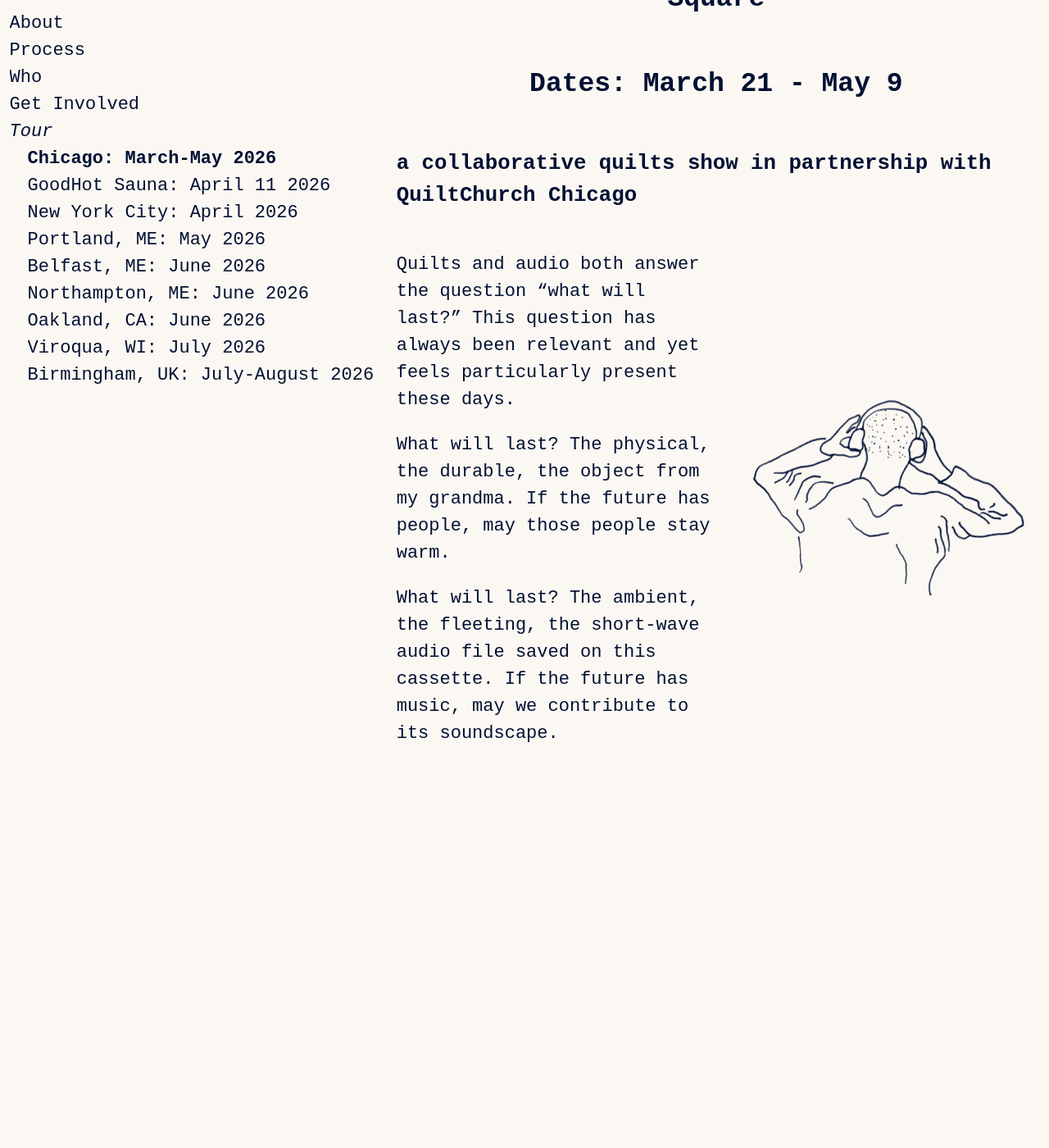
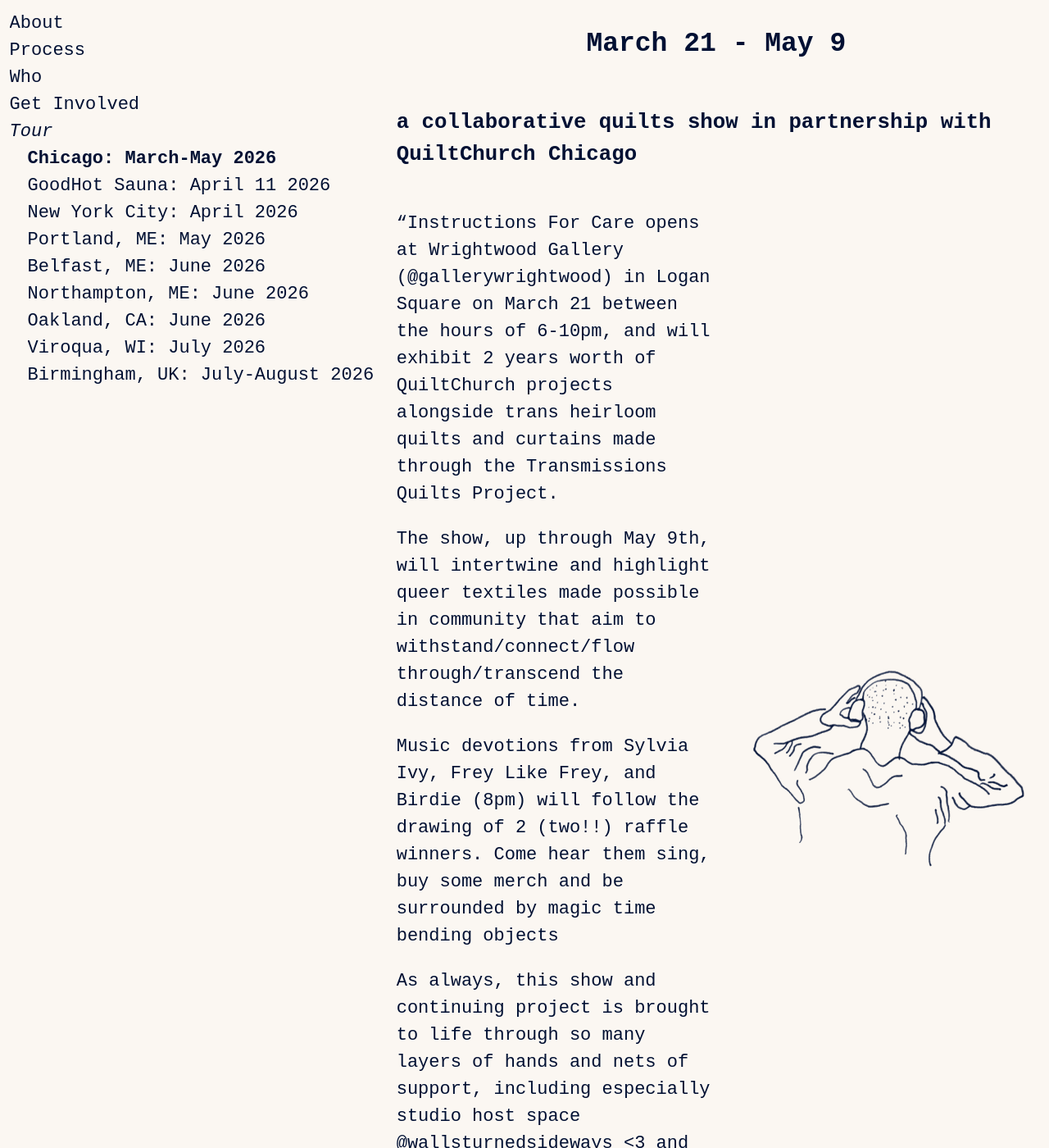
Before and after one commit to danieldickison/transmission-site, a Jekyll site: the page built from chicago.markdown, in a window 1280 px wide and 1400 px high, scrolled down 396 px. Shown: the whole window at 82% size. Built offline with Jekyll 4.4.1, drawn with Linux system fonts in a browser that asks for light colours; some web fonts are replaced; our own code applies the rules of GitHub Pages for plain Markdown files; before the commit the page ends 1351 px from its top, so only the background shows below that; some of the changed text lies outside the part shown.

Commit message:
Revise instructions and event information in chicago.markdown
Updated event details and descriptions for the Chicago exhibit.

```diff
--- a/chicago.markdown
+++ b/chicago.markdown
@@ -3,8 +3,8 @@ permalink: /chicago
 main_class: chicago
 ---
 ## Instructions for Care
-## Location: Gallery Wrightwood, Logan Square
-## Dates: March 21 - May 9
+## Gallery Wrightwood, Logan Square
+## March 21 - May 9
 
 ### a collaborative quilts show in partnership with QuiltChurch Chicago
 
@@ -16,14 +16,16 @@ main_class: chicago
       width="363" height="268"
   />
   <div class="left" markdown="1">
-Quilts and audio both answer the question “what will last?” This question
-has always been relevant and yet feels particularly present these days.
+"Instructions For Care opens at Wrightwood Gallery (@gallerywrightwood) in Logan Square on March 21 between the hours of 6-10pm, and will exhibit 2 years worth of QuiltChurch projects alongside trans heirloom quilts and curtains made through the Transmissions Quilts Project.
 
-What will last? The physical, the durable, the object from my grandma. If
-the future has people, may those people stay warm.
+The show, up through May 9th, will intertwine and highlight queer textiles made possible in community that aim to withstand/connect/flow through/transcend the distance of time.
 
-What will last? The ambient, the fleeting, the short-wave audio file saved
-on this cassette. If the future has music, may we contribute to its
-soundscape.
+Music devotions from Sylvia Ivy, Frey Like Frey, and Birdie (8pm) will follow the drawing of 2 (two!!) raffle winners. Come hear them sing, buy some merch and be surrounded by magic time bending objects
+
+As always, this show and continuing project is brought to life through so many layers of hands and nets of support, including especially  studio host space @wallsturnedsideways <3 and the dedicated efforts of @clean.air.club
+
+Hope to see you there xoxo
+
+poster design thanks to @unrulydezignz"
   </div>
 </div>
```
